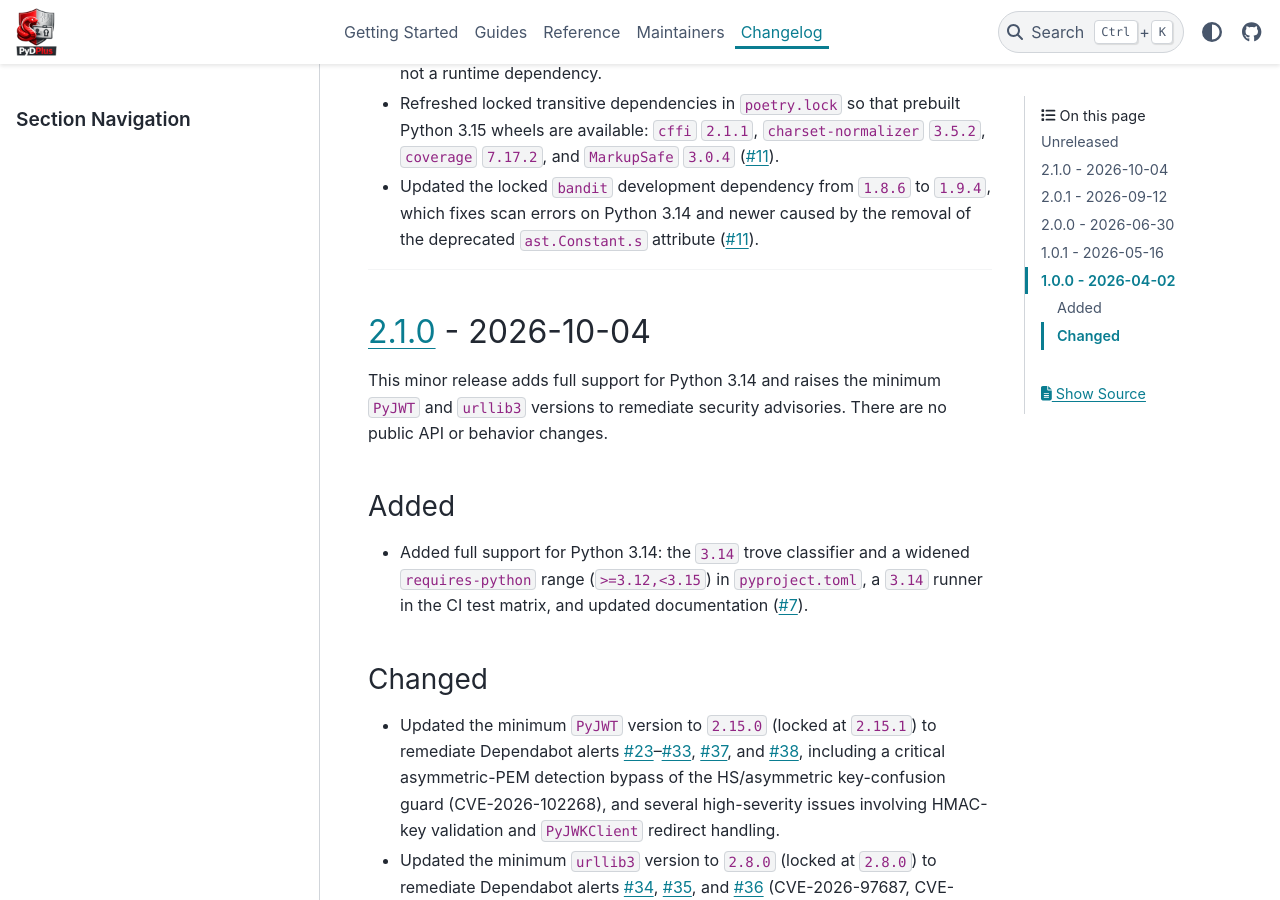
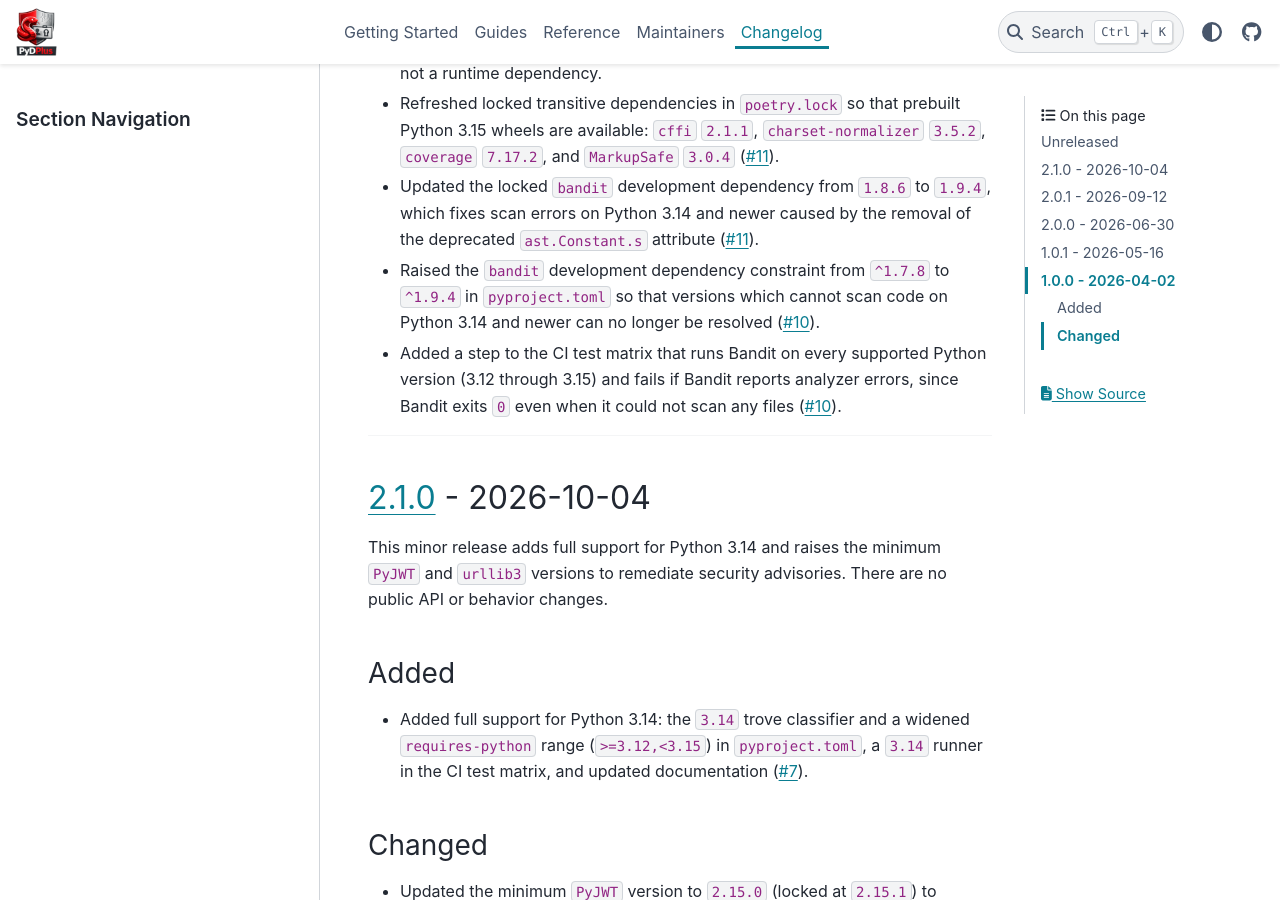
Before and after one commit to jeffshurtliff/pydplus, a Sphinx documentation site: the page built from docs/CHANGELOG.md, in a window 1280 px wide and 900 px high, scrolled down 854 px. Built offline with Sphinx 7.4.7 and the PyData theme 0.15.4, drawn with Linux system fonts in a browser that asks for light colours.

Commit message:
Raised the Bandit minimum and added step to CI workflow (#10)
Entire-Checkpoint: 01M75SE5MMJ39G9694QX9SH56S

```diff
--- a/docs/CHANGELOG.md
+++ b/docs/CHANGELOG.md
@@ -34,6 +34,12 @@ and this project adheres to [Semantic Versioning](https://semver.org/spec/v2.0.0
 - Updated the locked `bandit` development dependency from `1.8.6` to `1.9.4`, which fixes scan errors on Python 3.14
   and newer caused by the removal of the deprecated `ast.Constant.s` attribute
   ([#11](https://github.com/jeffshurtliff/pydplus/issues/11)).
+- Raised the `bandit` development dependency constraint from `^1.7.8` to `^1.9.4` in `pyproject.toml` so that
+  versions which cannot scan code on Python 3.14 and newer can no longer be resolved
+  ([#10](https://github.com/jeffshurtliff/pydplus/issues/10)).
+- Added a step to the CI test matrix that runs Bandit on every supported Python version (3.12 through 3.15) and fails
+  if Bandit reports analyzer errors, since Bandit exits `0` even when it could not scan any files
+  ([#10](https://github.com/jeffshurtliff/pydplus/issues/10)).
 
 ---
 (relnotes-2.1.0)=
--- a/pyproject.toml
+++ b/pyproject.toml
@@ -94,7 +94,7 @@ include = ["LICENSE", "README.md"]
 [tool.poetry.group.dev.dependencies]
 pytest = ">=9.0.3"
 pytest-cov = "^7.0.0"
-bandit = { version = "^1.7.8", extras = ["sarif"] }
+bandit = { version = "^1.9.4", extras = ["sarif"] }  # 1.9+ required for Python 3.14+ (#10)
 Sphinx = "^7.4.7"
 pydata-sphinx-theme = "^0.15.4"
 myst-parser = "^3.0.1"
```
Also changed, not shown: 2 other files.
